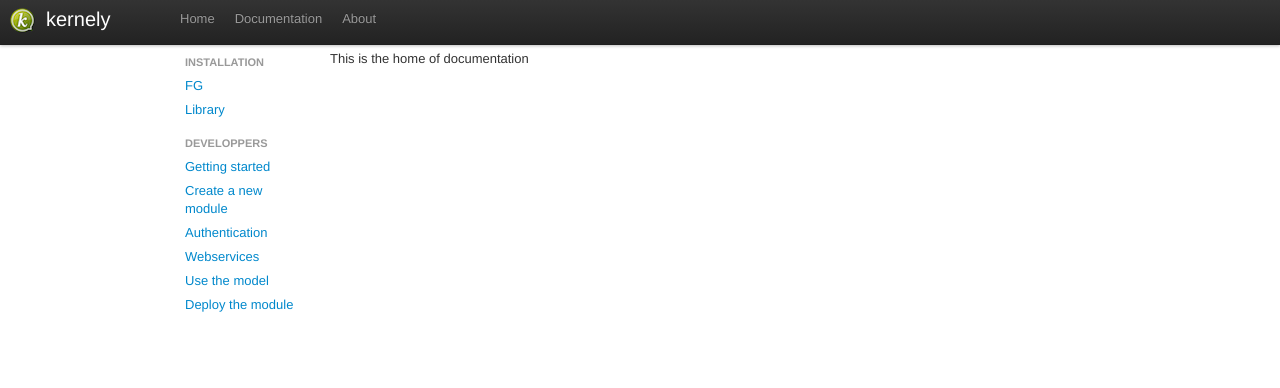
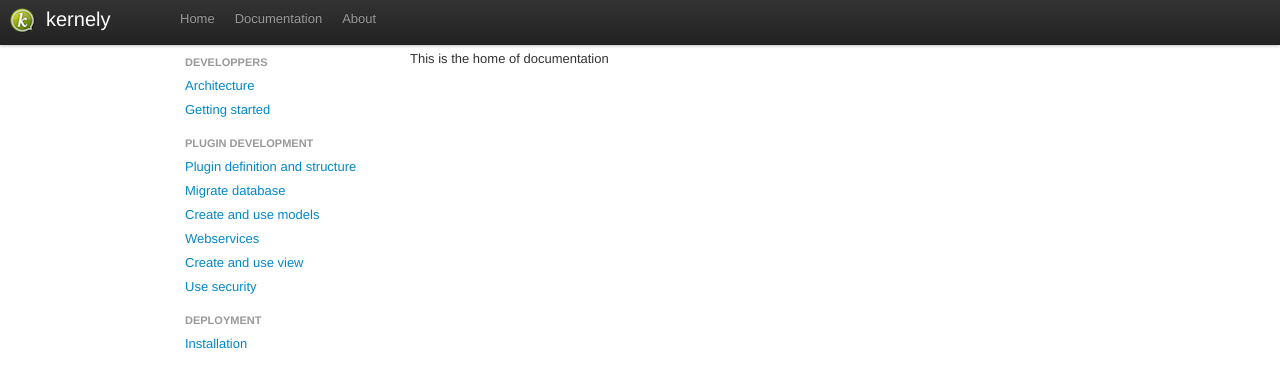
Before and after one commit to prometil/kernely, a Jekyll site: the page built from documentation/index.markdown, in a window 1280 px wide. Shown: the top 388 px of the page. Built offline with Jekyll 4.4.1, drawn with Linux system fonts in a browser that asks for light colours; nearby versions of some CDN libraries; library files that are not in the unit come from our copies.

Commit message:
Adds Developers documentation

```diff
--- a/_layouts/default.html
+++ b/_layouts/default.html
@@ -25,7 +25,7 @@
           <div class="container">
             <ul class="nav">
               <li >
-                <a href="{{ site.baseurl }}">Home</a>
+                <a href="{{ site.baseurl }}/">Home</a>
               </li>
               <li><a href="{{ site.baseurl }}/documentation">Documentation</a></li>
               <li><a href="{{ site.baseurl }}/about/">About</a></li>
--- a/_layouts/documentation.html
+++ b/_layouts/documentation.html
@@ -5,43 +5,49 @@ title: Documentation
 
 <div class="container-fluid">
   <div class="row-fluid">
-    <div class="span2">
+    <div class="span3">
 
       <ul class="nav nav-list">
-        <li class="nav-header">
-          Installation
-        </li>
-        <li >
-          <a href="#">FG</a>
-        </li>
-        <li>
-          <a href="#">Library</a>
-        </li>
         <li class="nav-header">
           Developpers
         </li>
         <li>
-          <a href="#">Getting started</a>
+          <a href="{{site.baseurl}}/documentation/developers/architecture">Architecture</a>
         </li>
         <li>
-          <a href="#">Create a new module</a>
+          <a href="{{site.baseurl}}/documentation/developers/gettingstarted">Getting started</a>
+        </li>
+        <li class="nav-header">
+          Plugin development
         </li>
         <li>
-          <a href="#">Authentication</a>
+          <a href="{{site.baseurl}}/documentation/developers/plugins/">Plugin definition and structure</a>
         </li>
         <li>
-          <a href="#">Webservices</a>
+          <a href="{{site.baseurl}}/documentation/developers/migration/">Migrate database</a>
         </li>
         <li>
-          <a href="#">Use the model</a>
+          <a href="{{site.baseurl}}/documentation/developers/models/">Create and use models</a>
         </li>
         <li>
-          <a href="#">Deploy the module</a>
+          <a href="{{site.baseurl}}/documentation/developers/webservices/">Webservices</a>
+        </li>
+        <li>
+          <a href="{{site.baseurl}}/documentation/developers/views/">Create and use view</a>
+        </li>
+         <li>
+          <a href="{{site.baseurl}}/documentation/developers/security/">Use security</a>
+        </li>
+         <li class="nav-header">
+          Deployment
+        </li>
+        <li >
+          <a href="{{site.baseurl}}/documentation/installation">Installation</a>
         </li>
 
       </ul>
     </div>
-    <div class="span10">
+    <div class="span9">
      {{content}}
     </div>
   </div>
--- a/documentation/gettingstarted.markdown
+++ /dev/null
@@ -1,4 +0,0 @@
----
-layout: documentation
-title: Index postal
----
--- a/public/css/style.css
+++ b/public/css/style.css
@@ -22,3 +22,7 @@ padding-left: 0px;
   padding-top:20px;
   padding-bottom:20px;
 }
+
+h1{
+  margin-bottom:20px;
+}
```
Also changed, not shown: _includes/documentation_sidebar.html (deleted).
